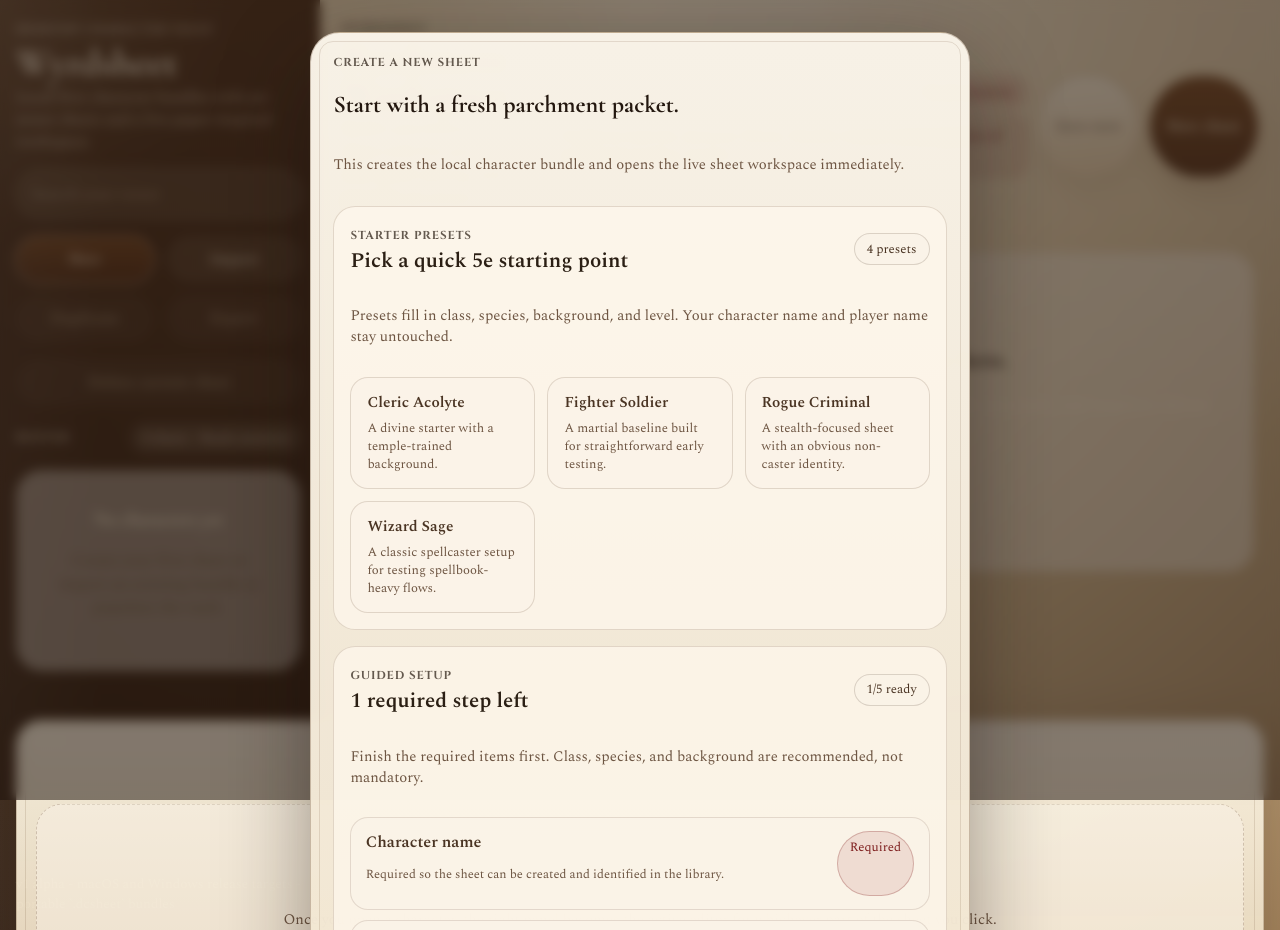
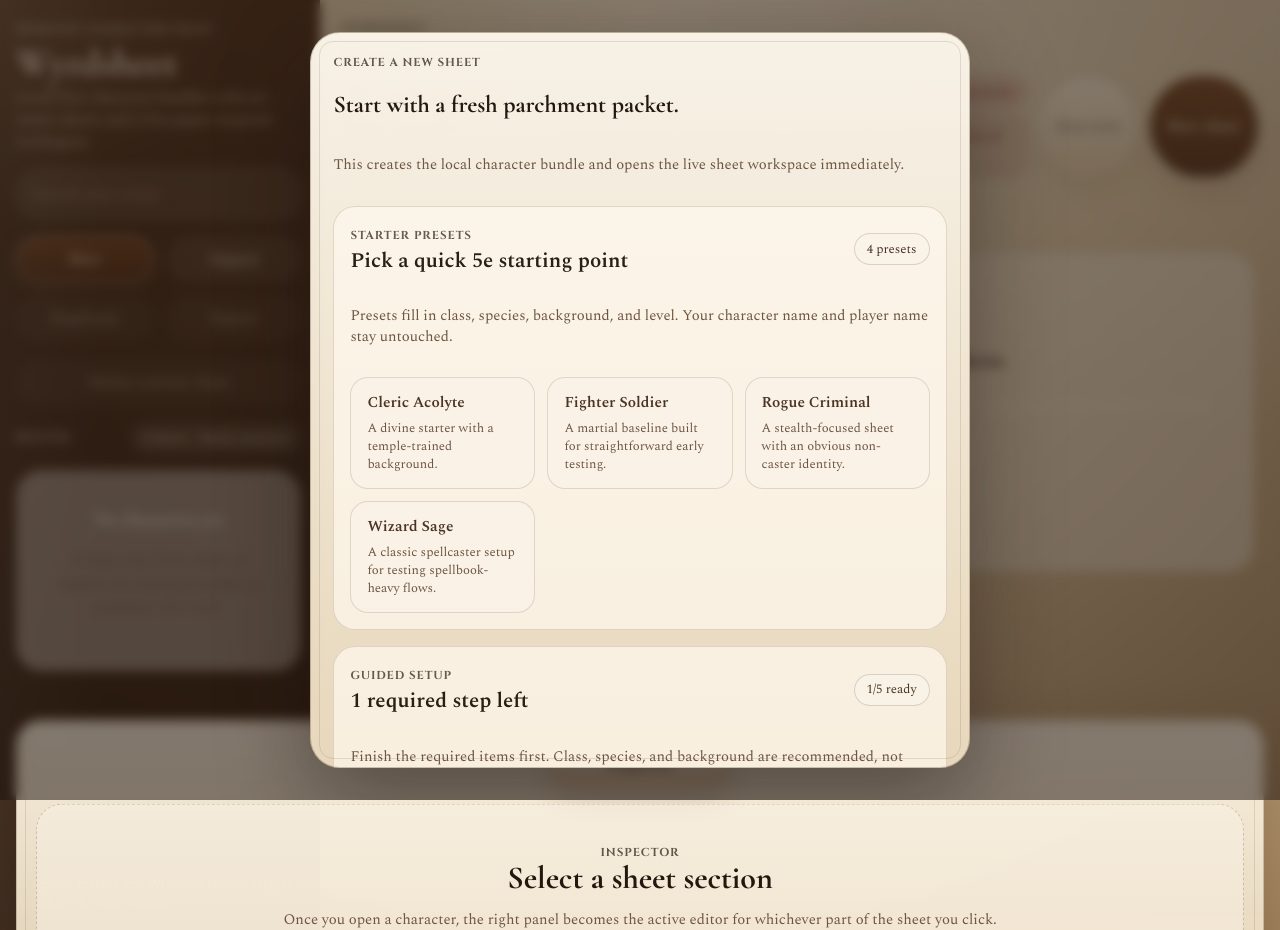
Before and after one commit to dillybop1/DnD-Character-Sheet-Program, a React (Vite) app: page / in a window 1280 px wide. Both pictures are taken after a click on the button "New". Built offline with nearby package versions, Linux system fonts and the light colour scheme.

Commit message:
fix create dialog scrolling

```diff
--- a/src/App.css
+++ b/src/App.css
@@ -917,6 +917,7 @@ button:disabled {
   padding: 2rem;
   background: rgba(28, 17, 10, 0.52);
   backdrop-filter: blur(6px);
+  overflow-y: auto;
   z-index: 40;
 }
 
@@ -926,11 +927,13 @@ button:disabled {
   display: grid;
   gap: 1rem;
   padding: 1.4rem;
+  max-height: calc(100dvh - 4rem);
   border: 1px solid rgba(88, 56, 29, 0.28);
   border-radius: 30px;
   background:
     linear-gradient(180deg, rgba(250, 244, 233, 0.98), rgba(234, 218, 190, 0.98));
   box-shadow: 0 32px 90px rgba(24, 15, 10, 0.42);
+  overflow-y: auto;
 }
 
 .dialog-form {
```
